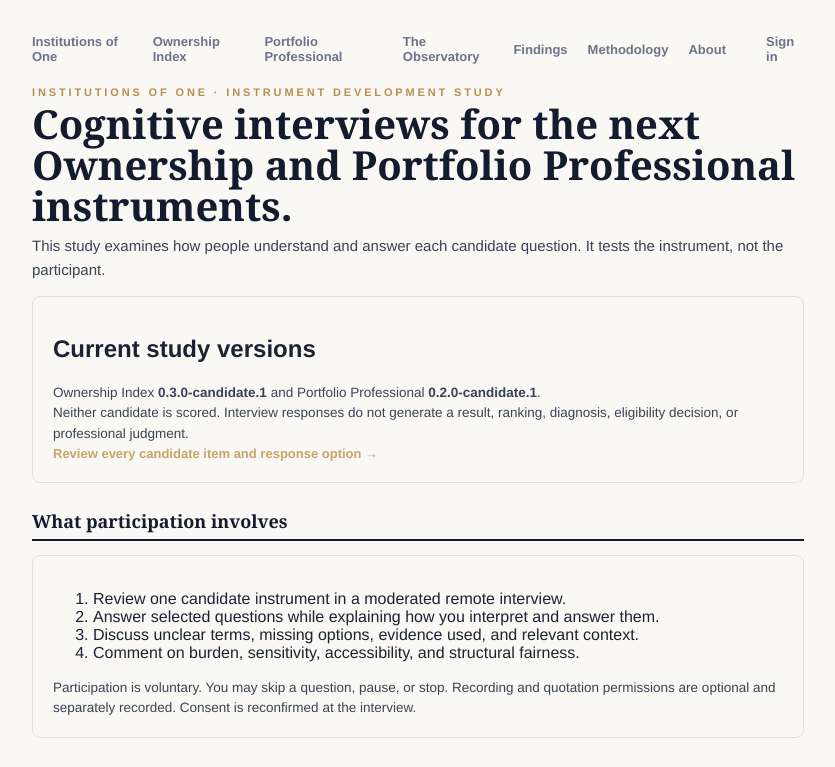
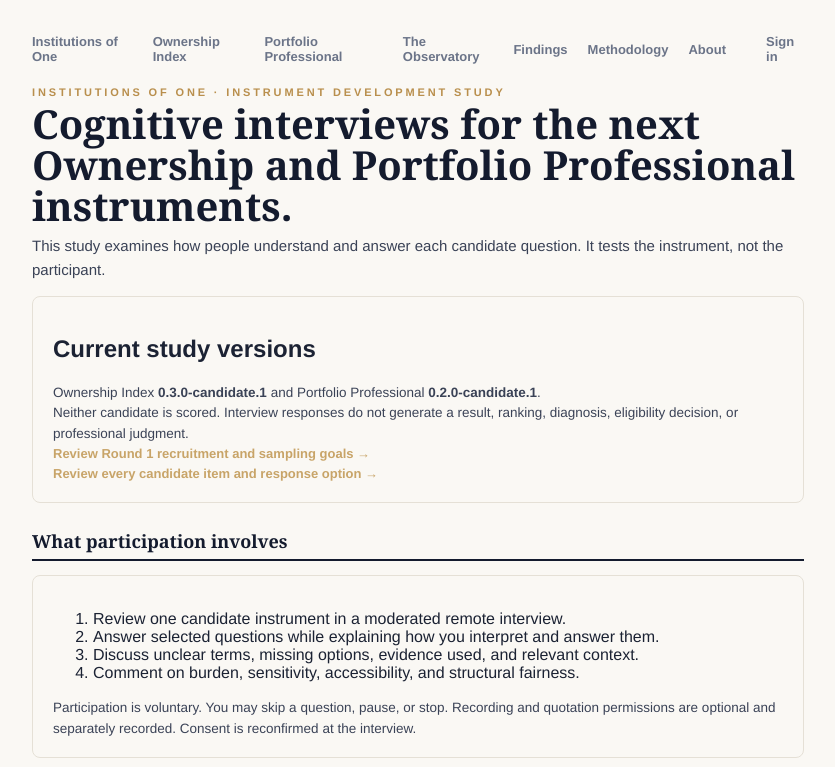
Before and after one commit to rn-collins/ownership-platform, a Next.js app: page /research/cognitive-interviews in a window 1280 px wide. Shown: the top 767 px of the page, without its empty margins (222-1057 px from the left). Built offline with nearby package versions, Linux system fonts and the light colour scheme; no server answers.

Commit message:
Link study recruitment and sampling goals

```diff
--- a/src/app/research/cognitive-interviews/page.tsx
+++ b/src/app/research/cognitive-interviews/page.tsx
@@ -29,6 +29,7 @@ export default function CognitiveInterviewStudyPage() {
         <h2>Current study versions</h2>
         <p>Ownership Index <b>{OWNERSHIP_INDEX_0_3_0_CANDIDATE.version}</b> and Portfolio Professional <b>{PORTFOLIO_PROFESSIONAL_0_2_0_CANDIDATE.version}</b>.</p>
         <p>Neither candidate is scored. Interview responses do not generate a result, ranking, diagnosis, eligibility decision, or professional judgment.</p>
+        <p><a className="fwlink" href="/research/recruitment">Review Round 1 recruitment and sampling goals →</a></p>
         <p><a className="fwlink" href="/methodology/candidates">Review every candidate item and response option →</a></p>
       </div>
       <h2 className="dimhead">What participation involves</h2>
```
